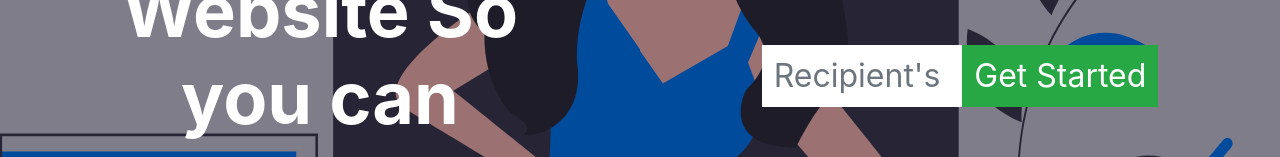
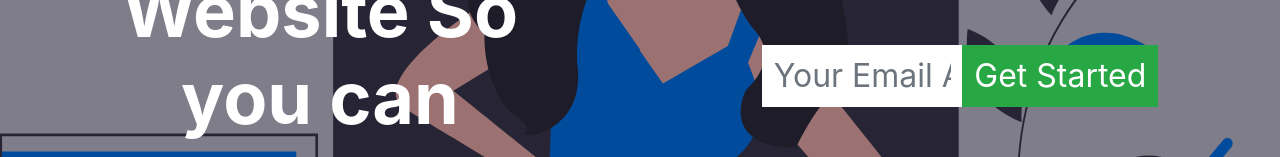
Before and after one commit to Sharishth/landing-page, a plain HTML site: page index.html in a window 1280 px wide. Shown: the part 421-578 px from the top of the page. Drawn offline with nearby package versions, Linux system fonts and the light colour scheme.

Commit message:
Update index.html

```diff
--- a/index.html
+++ b/index.html
@@ -41,8 +41,8 @@ background-blend-mode: soft-light;">
       <div class="col-4 text-white" style="margin-top: 13%;">
         <h1 class="display-4">Ready-Set-Go<br>Know More<br>Sign-up</h1>
         <div class="input-group mb-3 mt-5 ">
-          <input type="text" class="form-control rounded-0 border-0" placeholder="Recipient's username"
-            aria-label="Recipient's username" aria-describedby="button-addon2" style="font-size: 2rem ;">
+          <input type="text" class="form-control rounded-0 border-0" placeholder="Your Email Address"
+            aria-label="Your Email Address" aria-describedby="button-addon2" style="font-size: 2rem ;">
           <div class="input-group-append">
             <button class="btn btn-success rounded-0 border-0" type="button" id="button-addon2"
               style="font-size: 2rem ;">Get Started</button>
```
